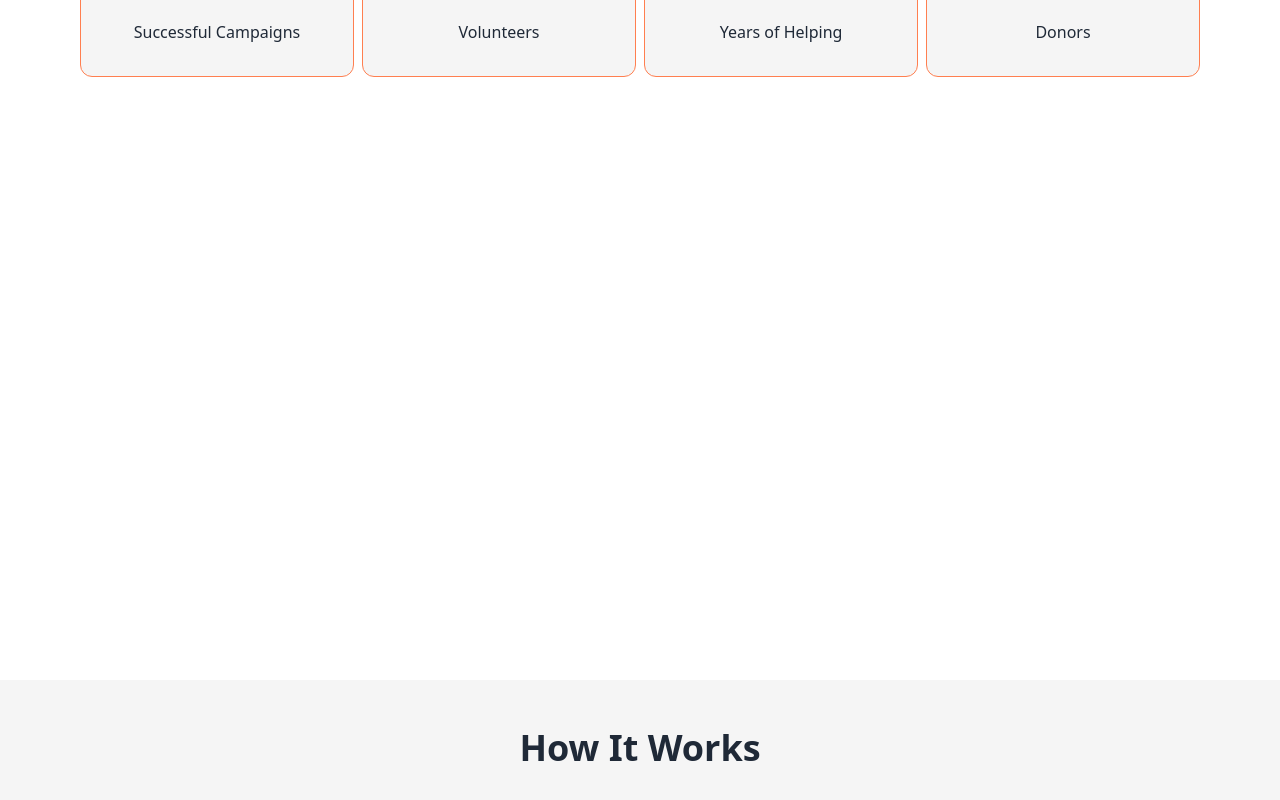
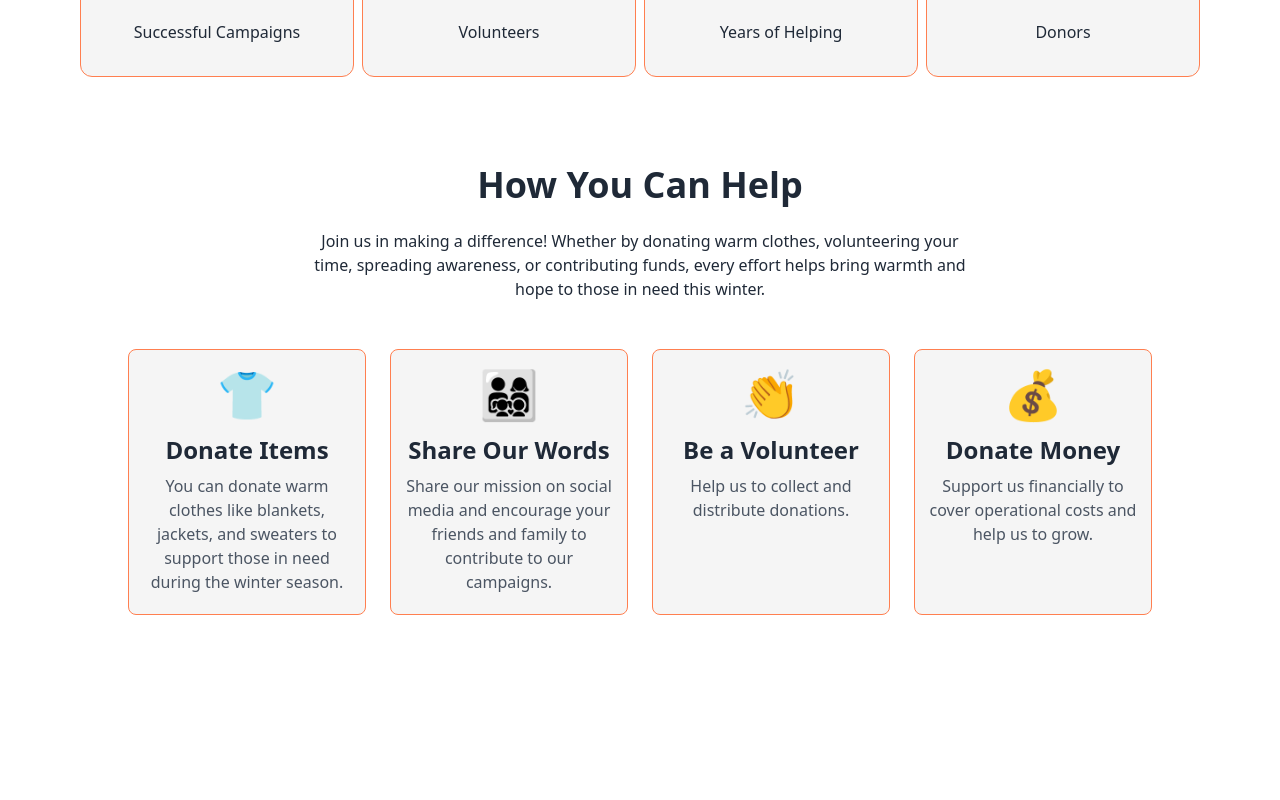
Before and after one commit to Fahim047/ph-a9-winter-cloth-donation, a React (Vite) app: page / in a window 1280 px wide. Shown: the part 1420-2220 px from the top of the page. Built offline with nearby package versions, Linux system fonts and the light colour scheme; no server answers.

Commit message:
✅ Added how to help page

```diff
--- a/src/components/shared/Navbar.jsx
+++ b/src/components/shared/Navbar.jsx
@@ -1,12 +1,4 @@
-import {
-	Calendar,
-	Heart,
-	Home,
-	LayoutDashboard,
-	LogIn,
-	Menu,
-	X,
-} from 'lucide-react';
+import { Heart, LogIn, Menu, X } from 'lucide-react';
 import { useState } from 'react';
 import { NavLink } from 'react-router-dom';
 import Swal from 'sweetalert2';
@@ -14,18 +6,19 @@ import { useAuth } from '../../hooks';
 const navLinks = [
 	{
 		text: 'Home',
-		icon: <Home size={16} />,
 		href: '/',
 	},
 	{
 		text: 'Campaigns',
-		icon: <Calendar size={16} />,
 		href: '/campaigns',
 	},
 	{
 		text: 'Dashboard',
-		icon: <LayoutDashboard size={16} />,
 		href: '/dashboard',
+	},
+	{
+		text: 'How To Help',
+		href: '/how-to-help',
 	},
 ];
 const Navbar = () => {
@@ -53,7 +46,6 @@ const Navbar = () => {
 								to={link.href}
 								className="flex items-center space-x-1 hover:text-[#62B6CB] transition-colors"
 							>
-								{link.icon}
 								<span>{link.text}</span>
 							</NavLink>
 						))}
--- a/src/pages/Home.jsx
+++ b/src/pages/Home.jsx
@@ -4,6 +4,7 @@ import ContactUs from '../components/home/ContactUs';
 import SupportSection from '../components/home/SupportSection';
 import HowItWorks from '../components/HowItWorks';
 import Statistics from '../components/Statistics';
+import HowToHelp from './HowToHelp';
 
 const Home = () => {
 	return (
@@ -11,6 +12,7 @@ const Home = () => {
 			<Banner />
 			<AboutUs />
 			<Statistics />
+			<HowToHelp />
 			<SupportSection />
 			<HowItWorks />
 			<ContactUs />
--- /dev/null
+++ b/src/pages/HowToHelp.jsx
@@ -0,0 +1,59 @@
+const HowToHelp = () => {
+	return (
+		<section className="my-12 py-10 px-6">
+			<div className="max-w-5xl mx-auto text-center">
+				<h2 className="text-4xl font-bold text-gray-800 mb-6">
+					How You Can Help
+				</h2>
+				<p className="mb-12 max-w-2xl mx-auto text-center">
+					Join us in making a difference! Whether by donating warm clothes,
+					volunteering your time, spreading awareness, or contributing funds,
+					every effort helps bring warmth and hope to those in need this winter.
+				</p>
+				<div className="grid grid-cols-1 md:grid-cols-2 lg:grid-cols-4 gap-6">
+					<div className="bg-neutral-light border border-secondary rounded-lg py-5 px-3 text-center">
+						<div className="text-5xl mb-4 text-primary">👕</div>
+						<h3 className="font-bold text-2xl text-gray-800 mb-2">
+							Donate Items
+						</h3>
+						<p className="text-gray-600">
+							You can donate warm clothes like blankets, jackets, and sweaters
+							to support those in need during the winter season.
+						</p>
+					</div>
+					<div className="bg-neutral-light border border-secondary  rounded-lg py-5 px-3 text-center">
+						<div className="text-5xl mb-4 text-primary">👨‍👩‍👧‍👦</div>
+						<h3 className="font-bold text-2xl text-gray-800 mb-2">
+							Share Our Words
+						</h3>
+						<p className="text-gray-600">
+							Share our mission on social media and encourage your friends and
+							family to contribute to our campaigns.
+						</p>
+					</div>
+					<div className="bg-neutral-light border border-secondary rounded-lg py-5 px-3 text-center">
+						<div className="text-5xl mb-4 text-primary">👏</div>
+						<h3 className="font-bold text-2xl text-gray-800 mb-2">
+							Be a Volunteer
+						</h3>
+						<p className="text-gray-600">
+							Help us to collect and distribute donations.
+						</p>
+					</div>
+					<div className="bg-neutral-light border border-secondary rounded-lg py-5 px-3 text-center">
+						<div className="text-5xl mb-4 text-primary">💰</div>
+						<h3 className="font-bold text-2xl text-gray-800 mb-2">
+							Donate Money
+						</h3>
+						<p className="text-gray-600">
+							Support us financially to cover operational costs and help us to
+							grow.
+						</p>
+					</div>
+				</div>
+			</div>
+		</section>
+	);
+};
+
+export default HowToHelp;
--- a/src/routes/Router.jsx
+++ b/src/routes/Router.jsx
@@ -6,6 +6,7 @@ import CampaignsPage from '../pages/CampaignsPage';
 import Dashboard from '../pages/Dashboard';
 import DonationDetails from '../pages/DonationDetails';
 import Home from '../pages/Home';
+import HowToHelp from '../pages/HowToHelp';
 import NotFoundPage from '../pages/NotFound';
 import Profile from '../pages/Profile';
 import PrivateRoutes from './PrivateRoutes';
@@ -72,6 +73,10 @@ const router = createBrowserRouter([
 					</PrivateRoutes>
 				),
 			},
+			{
+				path: '/how-to-help',
+				element: <HowToHelp />,
+			},
 		],
 	},
 ]);
```
